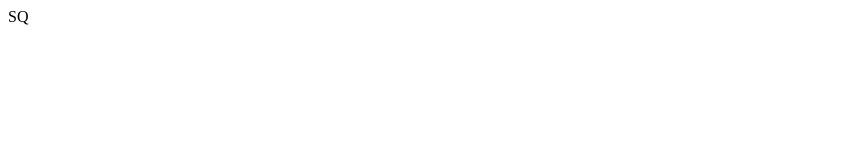
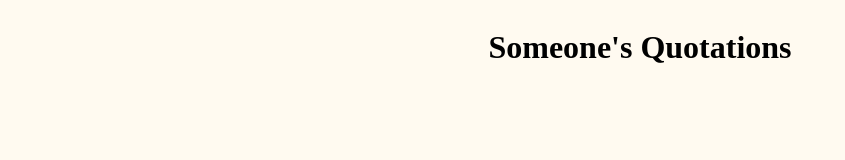
Before and after one commit to willy0507/SQ, a plain HTML site: page index.html in a window 1280 px wide. Shown: the whole page, without its empty margins (0-845 px from the left). Drawn offline with Linux system fonts and the light colour scheme.

Commit message:
work a bit of  head part of html

```diff
--- a/index.html
+++ b/index.html
@@ -1 +1,15 @@
-SQ
+<!DOCTYPE html>
+<html lang="kr">
+  <head>
+    <link href="indexstyle.css" rel="stylesheet" />
+    <link rel="shortcut icon" sizes="16x16 32x32 64x64" href="" />
+    <title>Someone's Quotations</title>
+    <meta name="description" content="Someone's Quotations" />
+    <meta charset="utf-8" />
+    <meta name="viewport" content="width=device-width, initial-scale=1.0" />
+  </head>
+  <body>
+ <h1>Someone's Quotations</h1>
+
+  </body>
+</html>
--- a/indexstyle.css
+++ b/indexstyle.css
@@ -0,0 +1,9 @@
+html{
+    background-color:floralwhite;
+}
+body {
+
+    display: flex;
+    justify-content: center;
+    align-items: center;
+}
```
Also changed, not shown: 1 other file.
